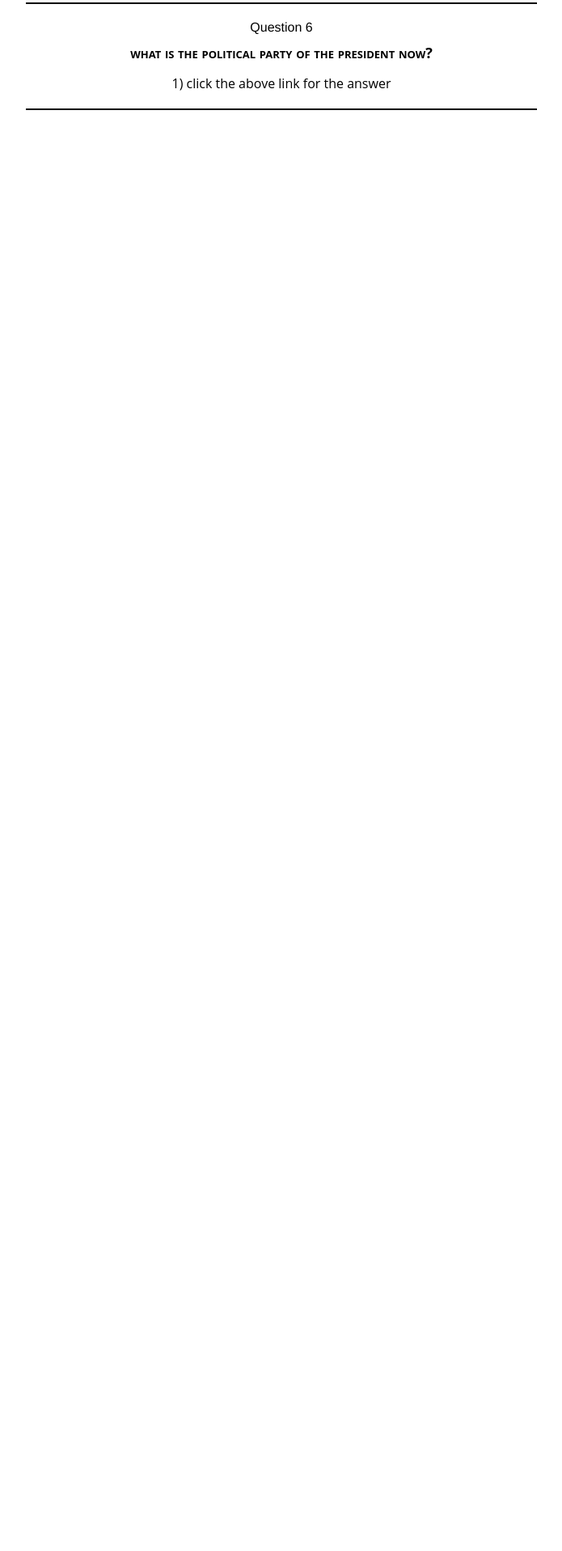
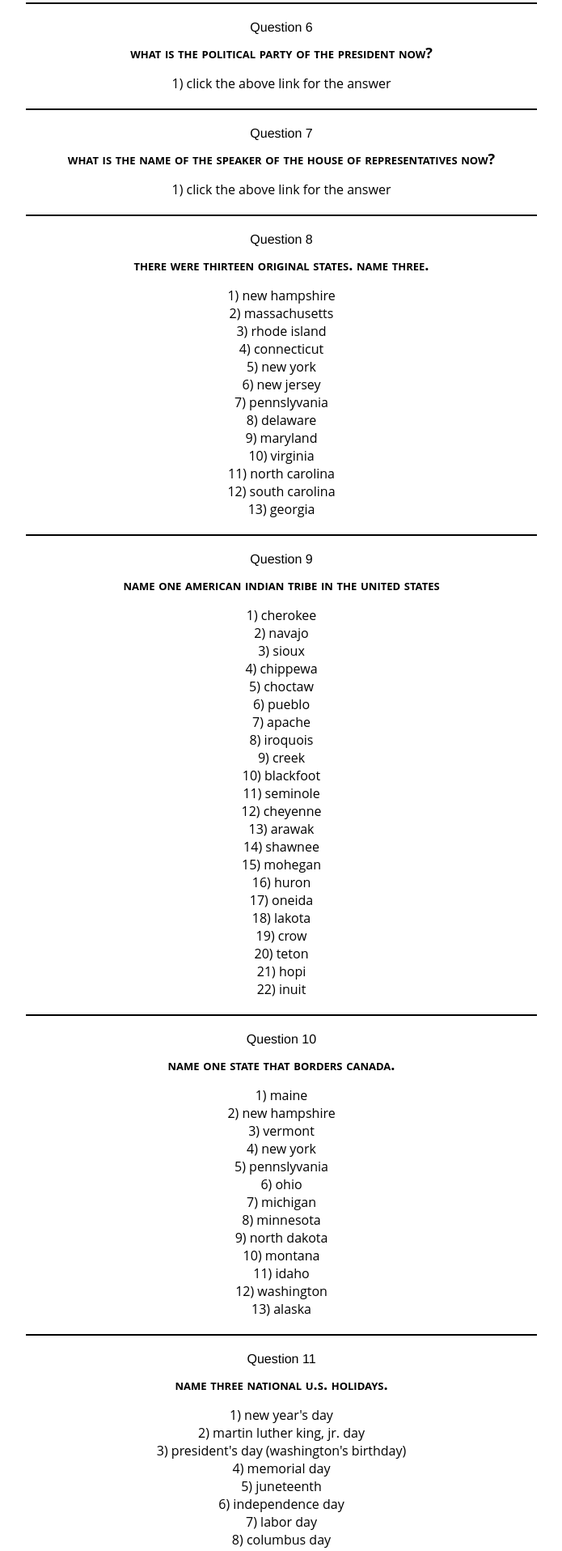
Before and after one commit to mmaustin/citizenship-questions-answers, a React (Create React App) app in the folder citizenship-frontend/: page /remaining-questions in a window 1280 px wide. Shown: the part 1140-3056 px from the top of the page at 81% size, without its empty margins (292-987 px from the left). Before the commit the page ends 1284 px from the top, so only its background shows below. Built offline with nearby package versions, Linux system fonts and the light colour scheme.

Commit message:
found syntax error causing remaining questions component failure

```diff
--- a/citizenship-frontend/src/features/remainingQuestions/questionsTen.js
+++ b/citizenship-frontend/src/features/remainingQuestions/questionsTen.js
@@ -7,12 +7,12 @@ answer: [{ans: 'answers will vary'}]}, {id: nanoid(), question: 'what are two ca
 {ans: 'secretary of the treasury'}, {ans: 'secretary of veterans affairs'}, {ans: 'the attorney general'}, {ans: 'the vice president'}]}, {id: nanoid(), question: 'who is the governor of your state now?',
 answer: [{ans: 'answers will vary'}]}, {id: nanoid(), question: 'what is the capital of your state', answer: [{ans: 'answers will vary'}]},
 {id: nanoid(), question: 'what is the political party of the president now?',
-answer: [{ans: 'click the above link for the answer'}]}]/*, {id: nanoid(), question: 'what is the name of the speaker of the house of representatives now?', answer: [{ans: 'click the above link for the answer'}]},
+answer: [{ans: 'click the above link for the answer'}]}, {id: nanoid(), question: 'what is the name of the speaker of the house of representatives now?', answer: [{ans: 'click the above link for the answer'}]},
 {id: nanoid(), question: 'there were thirteen original states. name three.',
 answer: [{ans: 'new hampshire'}, {ans: 'massachusetts'}, {ans: 'rhode island'}, {ans: 'connecticut'}, {ans: 'new york'}, {ans: 'new jersey'}, {ans: 'pennslyvania'}, {ans: 'delaware'}, {ans: 'maryland'}, {ans: 'virginia'}, {ans: 'north carolina'},
 {ans: 'south carolina'}, {ans: 'georgia'}]}, {id: nanoid(), question: 'name one american indian tribe in the united states',
 answer: [{ans: 'cherokee'}, {ans: 'navajo'}, {ans: 'sioux'}, {ans: 'chippewa'}, {ans: 'choctaw'}, {ans: 'pueblo'}, {ans: 'apache'}, {ans: 'iroquois'}, {ans: 'creek'}, {ans: 'blackfoot'}, {ans: 'seminole'}, {ans: 'cheyenne'},
 {ans: 'arawak'}, {ans: 'shawnee'}, {ans: 'mohegan'}, {ans: 'huron'}, {ans: 'oneida'}, {ans: 'lakota'}, {ans: 'crow'}, {ans: 'teton'}, {ans: 'hopi'}, {ans: 'inuit'}]},
-[{id: nanoid(), question: 'name one state that borders canada.', answer: [{ans: 'maine'}, {ans: 'new hampshire'}, {ans: 'vermont'}, {ans: 'new york'}, {ans: 'pennslyvania'}, {ans: 'ohio'}, {ans: 'michigan'}, {ans: 'minnesota'}, {ans: 'north dakota'},
-{ans: 'montana'}, {ans: 'idaho'}, {ans: 'washington'}, {ans: 'alaska'}]}], {id: nanoid(), question: 'name three national u.s. holidays.', answer: [{ans: 'new year\'s day'}, {ans: 'martin luther king, jr. day'}, {ans: 'president\'s day (washington\'s birthday)'},
-{ans: 'memorial day'}, {ans: 'juneteenth'}, {ans: 'independence day'}, {ans: 'labor day'}, {ans: 'columbus day'}, {ans: 'veterans day'}, {ans: 'thanksgiving day'}, {ans: 'christmas day'}]}]*/
+{id: nanoid(), question: 'name one state that borders canada.', answer: [{ans: 'maine'}, {ans: 'new hampshire'}, {ans: 'vermont'}, {ans: 'new york'}, {ans: 'pennslyvania'}, {ans: 'ohio'}, {ans: 'michigan'}, {ans: 'minnesota'}, {ans: 'north dakota'},
+{ans: 'montana'}, {ans: 'idaho'}, {ans: 'washington'}, {ans: 'alaska'}]}, {id: nanoid(), question: 'name three national u.s. holidays.', answer: [{ans: 'new year\'s day'}, {ans: 'martin luther king, jr. day'}, {ans: 'president\'s day (washington\'s birthday)'},
+{ans: 'memorial day'}, {ans: 'juneteenth'}, {ans: 'independence day'}, {ans: 'labor day'}, {ans: 'columbus day'}, {ans: 'veterans day'}, {ans: 'thanksgiving day'}, {ans: 'christmas day'}]}]
```
